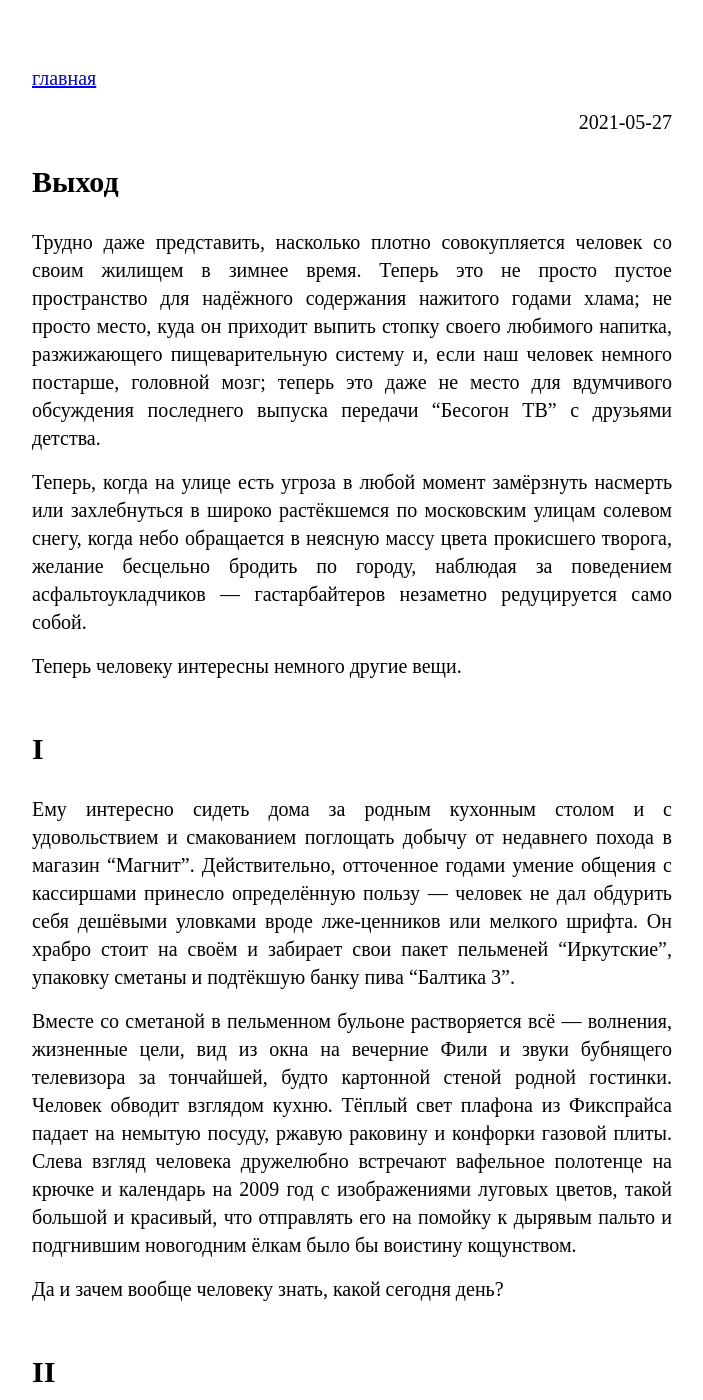
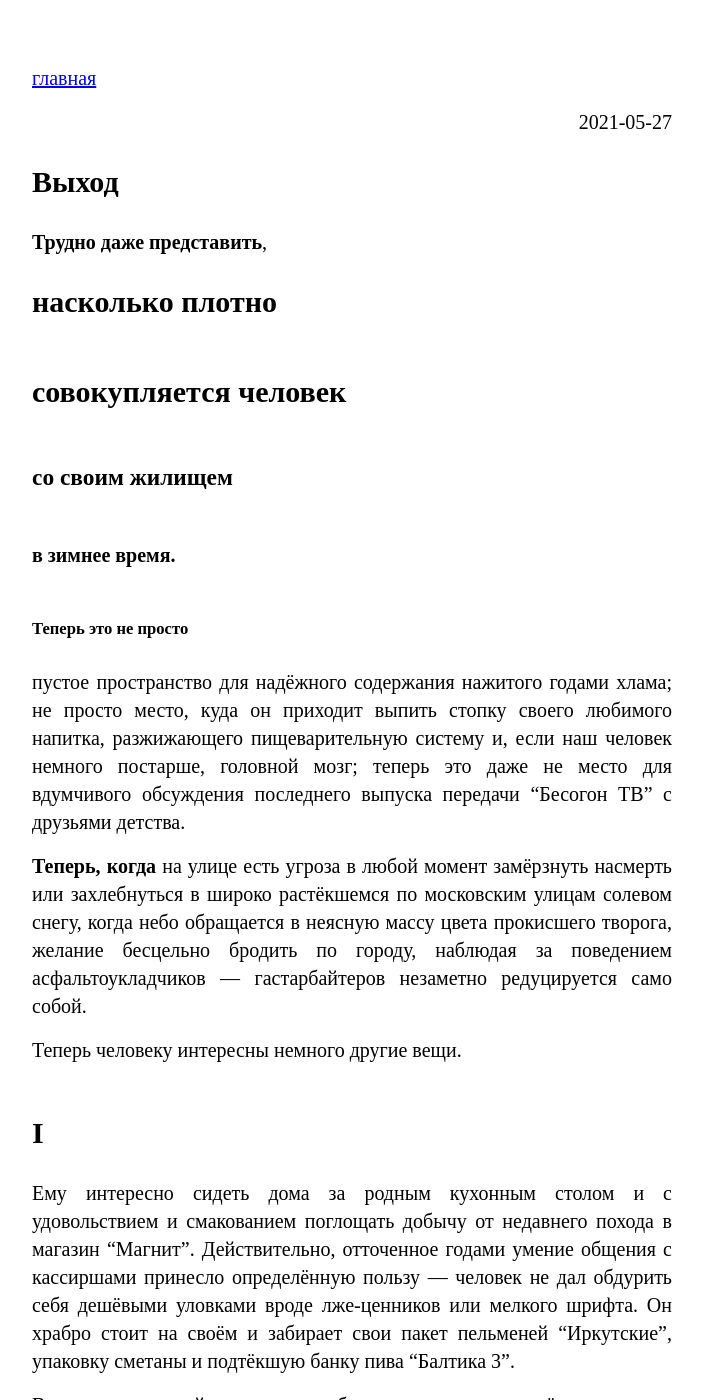
Before and after one commit to poddon007/poddon007.github.io, a Jekyll site: the page built from _posts/2021-05-27-выход.md, in a window 1280 px wide and 1400 px high. Shown: the whole window, without its empty margins (288-991 px from the left). Built offline with Jekyll 4.4.1, drawn with Linux system fonts in a browser that asks for light colours; some web fonts are replaced.

```diff
--- a/_posts/2021-05-27-выход.md
+++ b/_posts/2021-05-27-выход.md
@@ -3,9 +3,15 @@ title: Выход
 layout: post
 categories: [письмена]
 ---
-Трудно даже представить, насколько плотно совокупляется человек со своим жилищем в зимнее время. Теперь это не просто пустое пространство для надёжного содержания нажитого годами хлама; не просто место, куда он приходит выпить стопку своего любимого напитка, разжижающего пищеварительную систему и, если наш человек немного постарше, головной мозг; теперь это даже не место для вдумчивого обсуждения последнего выпуска передачи "Бесогон ТВ" с друзьями детства.
+**Трудно даже представить**,
+# насколько плотно
+## совокупляется человек
+### со своим жилищем
+#### в зимнее время.
+##### Теперь это не просто
+пустое пространство для надёжного содержания нажитого годами хлама; не просто место, куда он приходит выпить стопку своего любимого напитка, разжижающего пищеварительную систему и, если наш человек немного постарше, головной мозг; теперь это даже не место для вдумчивого обсуждения последнего выпуска передачи "Бесогон ТВ" с друзьями детства.
 
-Теперь, когда на улице есть угроза в любой момент замёрзнуть насмерть или захлебнуться в широко растёкшемся по московским улицам солевом снегу, когда небо обращается в неясную массу цвета прокисшего творога, желание бесцельно бродить по городу, наблюдая за поведением асфальтоукладчиков — гастарбайтеров незаметно редуцируется само собой.
+**Теперь, когда** на улице есть угроза в любой момент замёрзнуть насмерть или захлебнуться в широко растёкшемся по московским улицам солевом снегу, когда небо обращается в неясную массу цвета прокисшего творога, желание бесцельно бродить по городу, наблюдая за поведением асфальтоукладчиков — гастарбайтеров незаметно редуцируется само собой.
 
 Теперь человеку интересны немного другие вещи.
 
```
